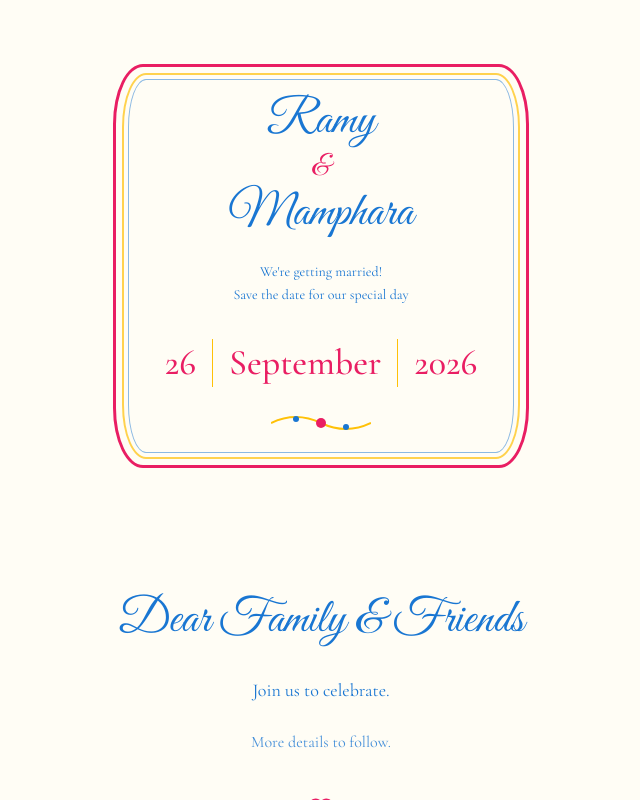
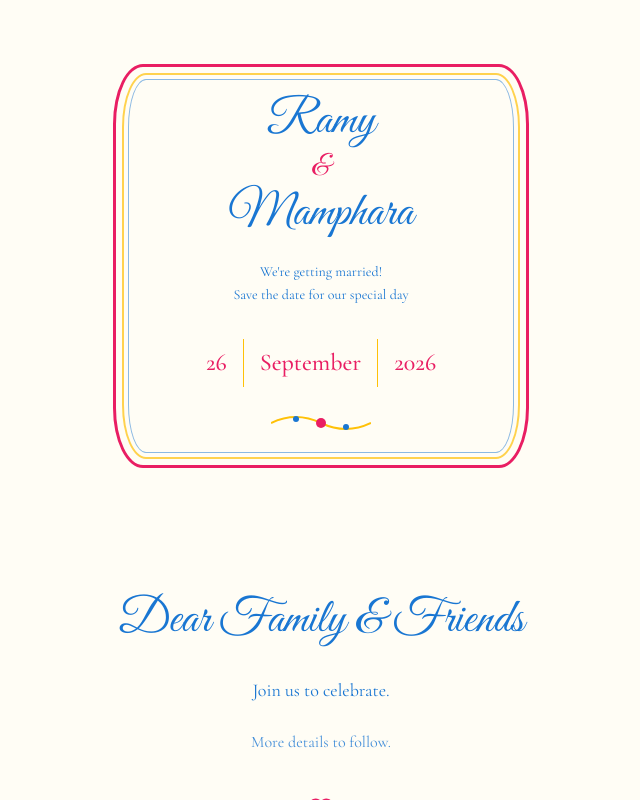
Before and after one commit to dinalediseko/RM-Union-React, a React (Vite) app: page / in a window 1280 px wide. Both pictures are taken after a click on the button "R&M". Shown: the part 800-1600 px from the top of the page, without its empty margins (319-959 px from the left). Built offline with nearby package versions, Linux system fonts and the light colour scheme.

Commit message:
Update InvitationCard.tsx

```diff
--- a/src/sections/InvitationCard.tsx
+++ b/src/sections/InvitationCard.tsx
@@ -59,15 +59,15 @@ export default function InvitationCard() {
         {/* Date */}
         <div className="flex justify-center items-center gap-4">
           <div className="text-center">
-            <span className="block font-serif text-4xl text-sepedi-pink font-medium">26</span>
+            <span className="block font-serif text-2xl text-sepedi-pink font-medium">26</span>
           </div>
           <div className="w-px h-12 bg-sepedi-yellow" />
           <div className="text-center">
-            <span className="block font-serif text-4xl text-sepedi-pink font-medium">September</span>
+            <span className="block font-serif text-2xl text-sepedi-pink font-medium">September</span>
           </div>
           <div className="w-px h-12 bg-sepedi-yellow" />
           <div className="text-center">
-            <span className="block font-serif text-4xl text-sepedi-pink font-medium">2026</span>
+            <span className="block font-serif text-2xl text-sepedi-pink font-medium">2026</span>
           </div>
         </div>
 
```
